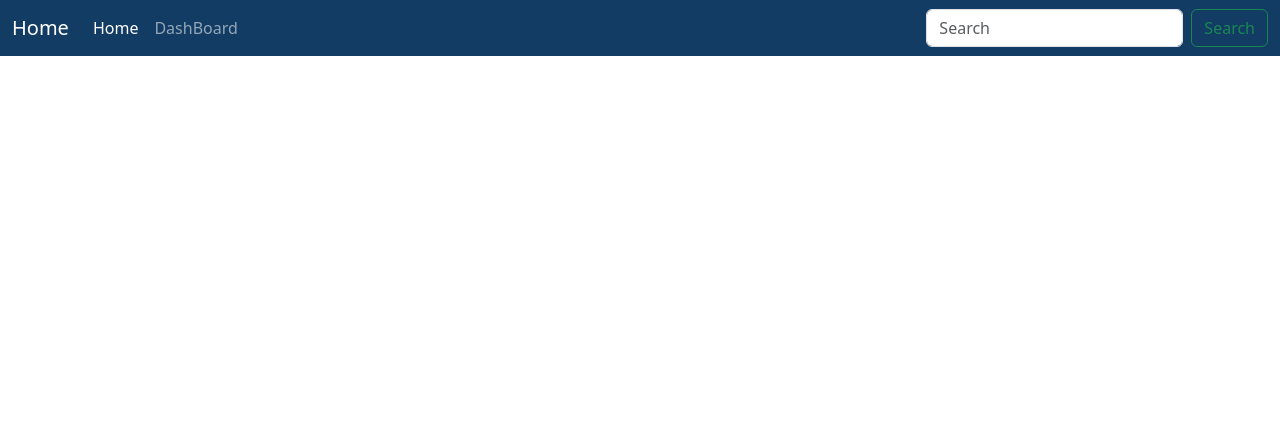
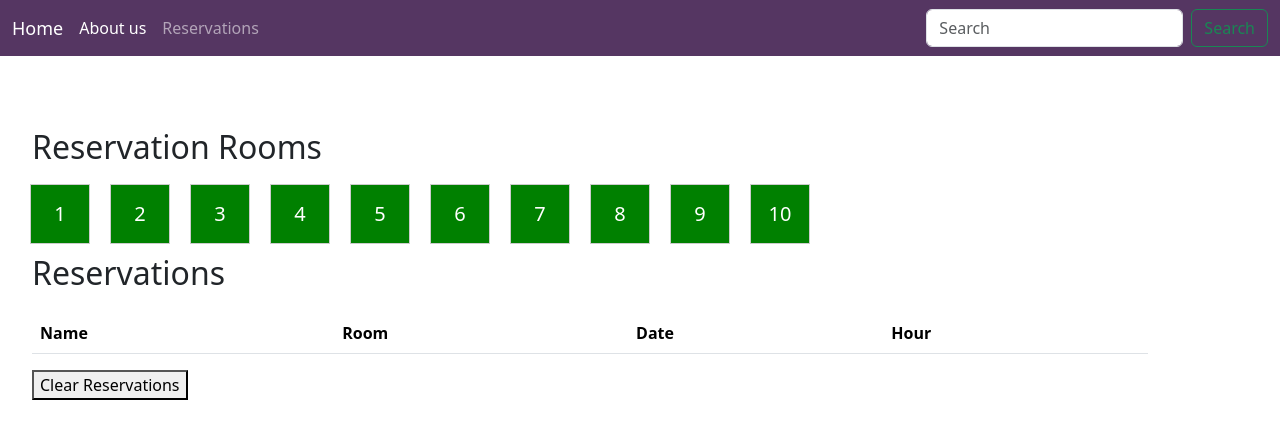
Before and after one commit to MvgDesarrollador/HotelManager2025, a React (Vite) app: page /reservations/dashboard in a window 1280 px wide. Shown: the top 438 px of the page. Built offline with nearby package versions, Linux system fonts and the light colour scheme.

Commit message:
It was created the reservations dashboard keeping info in localstorage

```diff
--- a/src/components/Router/Router.jsx
+++ b/src/components/Router/Router.jsx
@@ -1,19 +1,23 @@
-import {Routes, Route} from "react-router-dom"
+import { Routes, Route } from "react-router-dom";
 
-import {Home} from "../pages/Home/Home"
-import { DashBoard } from "../pages/DashBoard/Dashboard"
+import { Home } from "../pages/Home/Home";
+import { Reservations } from "../pages/Reservations/Reservations";
 
-import { Menu } from "../common/Menu/Menu"
+import { Menu } from "../common/Menu/Menu";
 
-export function Router(){
-    return(
-        <>
-            <Menu></Menu>
-            <Routes>
-                <Route path="/" element={<Home/>}></Route>
-                <Route path="/home" element={<Home/>}></Route>
-                <Route path="/dash" element={<DashBoard/>}></Route>
-            </Routes>
-        </>
-    )
+export function Router() {
+  return (
+    <>
+      <Menu></Menu>
+      <Routes>
+        <Route path="/" element={<Home />}></Route>
+        <Route path="/home" element={<Home />}></Route>
+        <Route path="/about-us" element={<Home />}></Route>
+        <Route
+          path="/reservations/dashboard"
+          element={<Reservations />}
+        ></Route>
+      </Routes>
+    </>
+  );
 }
--- a/src/components/common/Footer/Footer.jsx
+++ b/src/components/common/Footer/Footer.jsx
@@ -4,27 +4,27 @@ export function Footer() {
     <footer className="py-3 my-4">
       <ul className="nav justify-content-center border-bottom pb-3 mb-3">
         <li className="nav-item">
-          <a href="#" class="nav-link px-2 text-body-secondary">
+          <a href="#" className="nav-link px-2 text-body-secondary">
             Home
           </a>
         </li>
         <li className="nav-item">
-          <a href="#" class="nav-link px-2 text-body-secondary">
+          <a href="#" className="nav-link px-2 text-body-secondary">
             Features
           </a>
         </li>
         <li className="nav-item">
-          <a href="#" class="nav-link px-2 text-body-secondary">
+          <a href="#" className="nav-link px-2 text-body-secondary">
             Pricing
           </a>
         </li>
         <li className="nav-item">
-          <a href="#" class="nav-link px-2 text-body-secondary">
+          <a href="#" className="nav-link px-2 text-body-secondary">
             FAQs
           </a>
         </li>
         <li className="nav-item">
-          <a href="#" class="nav-link px-2 text-body-secondary">
+          <a href="#" className="nav-link px-2 text-body-secondary">
             About
           </a>
         </li>
--- a/src/components/common/Menu/Menu.css
+++ b/src/components/common/Menu/Menu.css
@@ -1,3 +1,8 @@
-.menu{
-    background-color: #123c64;
+.menu {
+  background-color: #553662;
 }
+
+.navbar-brand {
+  font-size: large;
+  margin-right: 8px;
+}
--- a/src/components/common/Menu/Menu.jsx
+++ b/src/components/common/Menu/Menu.jsx
@@ -23,16 +23,19 @@ export function Menu() {
           <div className="collapse navbar-collapse" id="navbarSupportedContent">
             <ul className="navbar-nav me-auto mb-2 mb-lg-0">
               <li className="nav-item">
-                <Link className="nav-link active" aria-current="page" to="/home">
-                  Home
+                <Link
+                  className="nav-link active"
+                  aria-current="page"
+                  to="/about-us"
+                >
+                  About us
                 </Link>
               </li>
               <li className="nav-item">
-                <Link className="nav-link" to="/dash">
-                  DashBoard
+                <Link className="nav-link" to="/reservations/dashboard">
+                  Reservations
                 </Link>
               </li>
-
             </ul>
             <form className="d-flex" role="search">
               <input
--- a/src/components/pages/DashBoard/Dashboard.jsx
+++ /dev/null
@@ -1,11 +0,0 @@
-export const DashBoard=()=>{
-
-return(
-
-    <>
-        <br /><br /><br /><br /><br />
-        <h1>Holas soy el dash</h1>
-    </>
-)
-
-}
--- /dev/null
+++ b/src/components/pages/Reservations/Reservations.css
@@ -0,0 +1,53 @@
+.container {
+  margin: 20px;
+  margin-top: 10%;
+}
+
+@media (max-width: 600px) {
+  .container {
+    margin-top: 20%;
+  }
+}
+
+.row {
+  display: flex;
+  flex-wrap: wrap;
+}
+
+.spot {
+  width: 60px;
+  height: 60px;
+  margin: 10px;
+  display: flex;
+  justify-content: center;
+  align-items: center;
+  font-size: 20px;
+  cursor: pointer;
+  border: 1px solid #ccc;
+}
+
+.available {
+  background-color: green;
+  color: white;
+}
+
+.reserved {
+  background-color: red;
+  color: white;
+}
+
+.popup {
+  position: fixed;
+  top: 50%;
+  left: 50%;
+  transform: translate(-50%, -50%);
+  padding: 20px;
+  background-color: white;
+  border: 1px solid #ccc;
+  z-index: 1000;
+}
+
+table {
+  width: 100%;
+  margin-top: 20px;
+}
--- /dev/null
+++ b/src/components/pages/Reservations/Reservations.jsx
@@ -0,0 +1,110 @@
+import { useState, useEffect } from "react";
+import "./Reservations.css"; // You can add your styles here
+
+export const Reservations = () => {
+  const [spots, setSpots] = useState(Array(10).fill(null)); // 10 spots
+  const [reservations, setReservations] = useState([]);
+  const [showPopup, setShowPopup] = useState(false);
+  const [selectedSpot, setSelectedSpot] = useState(null);
+  const [guestName, setGuestName] = useState("");
+
+  useEffect(() => {
+    // Load reservations from local storage
+    const storedReservations =
+      JSON.parse(localStorage.getItem("reservations")) || [];
+    setReservations(storedReservations);
+    setSpots((prevSpots) => {
+      const updatedSpots = [...prevSpots];
+      storedReservations.forEach((reservation) => {
+        updatedSpots[reservation.spot] = reservation;
+      });
+      return updatedSpots;
+    });
+  }, []);
+
+  const handleSpotClick = (index) => {
+    if (spots[index]) return; // Spot is already reserved
+    setSelectedSpot(index);
+    setShowPopup(true);
+  };
+
+  const handleReservation = () => {
+    const newReservation = {
+      name: guestName,
+      spot: selectedSpot,
+      date: new Date().toLocaleDateString(),
+      hour: new Date().toLocaleTimeString(),
+    };
+    const updatedSpots = [...spots];
+    updatedSpots[selectedSpot] = newReservation;
+
+    setSpots(updatedSpots);
+    setReservations([...reservations, newReservation]);
+    localStorage.setItem(
+      "reservations",
+      JSON.stringify([...reservations, newReservation])
+    );
+    setShowPopup(false);
+    setGuestName("");
+  };
+
+  const clearReservations = () => {
+    localStorage.removeItem("reservations");
+    setReservations([]);
+    setSpots(Array(10).fill(null));
+  };
+
+  return (
+    <div className="container">
+      <h2>Reservation Rooms</h2>
+      <div className="row">
+        {spots.map((spot, index) => (
+          <div
+            key={index}
+            className={`spot ${spot ? "reserved" : "available"}`}
+            onClick={() => handleSpotClick(index)}
+          >
+            {index + 1}
+          </div>
+        ))}
+      </div>
+
+      {showPopup && (
+        <div className="popup">
+          <h3>Enter Guest Name</h3>
+          <input
+            type="text"
+            value={guestName}
+            onChange={(e) => setGuestName(e.target.value)}
+            placeholder="Guest Name"
+          />
+          <button onClick={handleReservation}>Done</button>
+          <button onClick={() => setShowPopup(false)}>Cancel</button>
+        </div>
+      )}
+
+      <h2>Reservations</h2>
+      <table className="table">
+        <thead>
+          <tr>
+            <th>Name</th>
+            <th>Room</th>
+            <th>Date</th>
+            <th>Hour</th>
+          </tr>
+        </thead>
+        <tbody>
+          {reservations.map((reservation, index) => (
+            <tr key={index}>
+              <td>{reservation.name}</td>
+              <td>{reservation.spot + 1}</td>
+              <td>{reservation.date}</td>
+              <td>{reservation.hour}</td>
+            </tr>
+          ))}
+        </tbody>
+      </table>
+      <button onClick={clearReservations}>Clear Reservations</button>
+    </div>
+  );
+};
```
